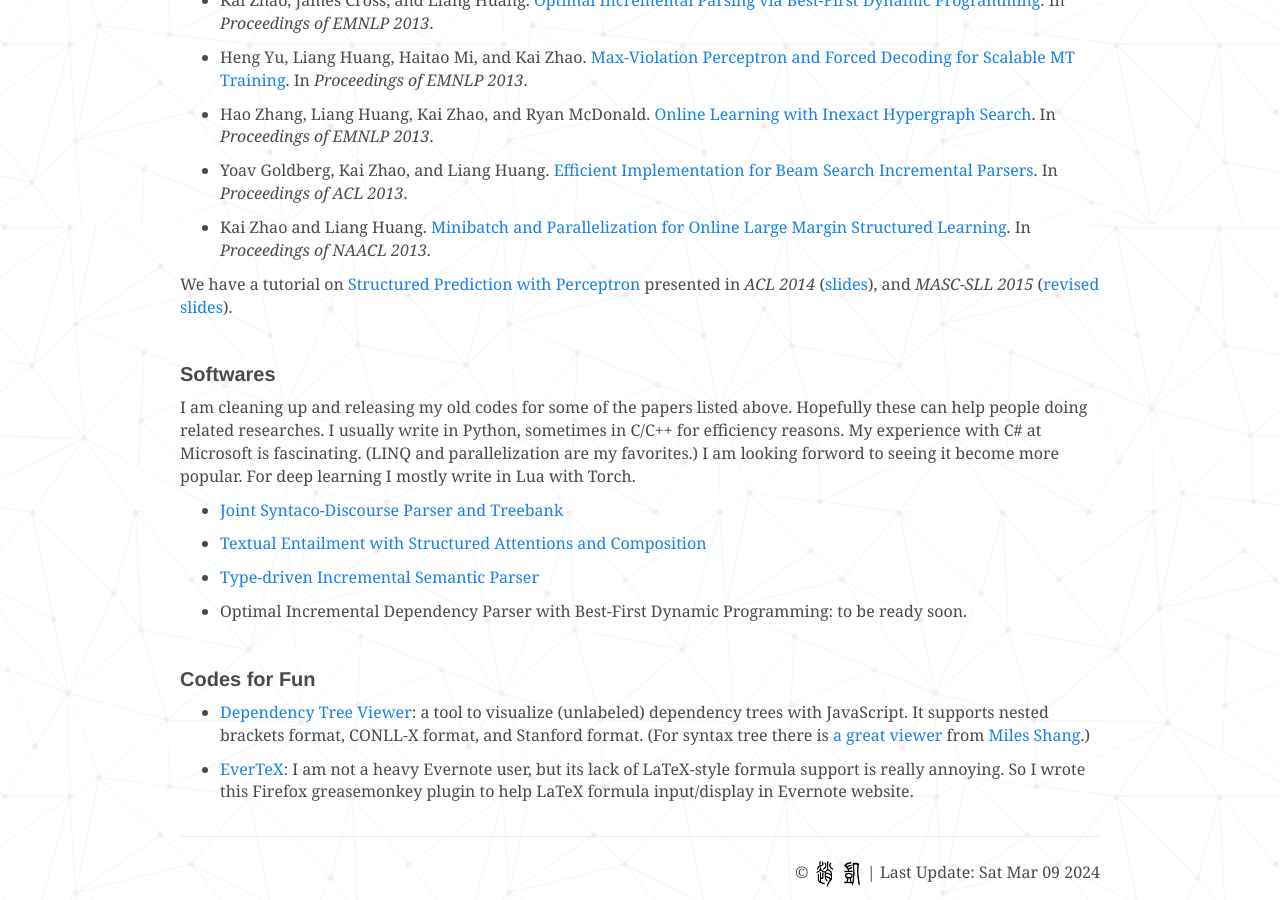
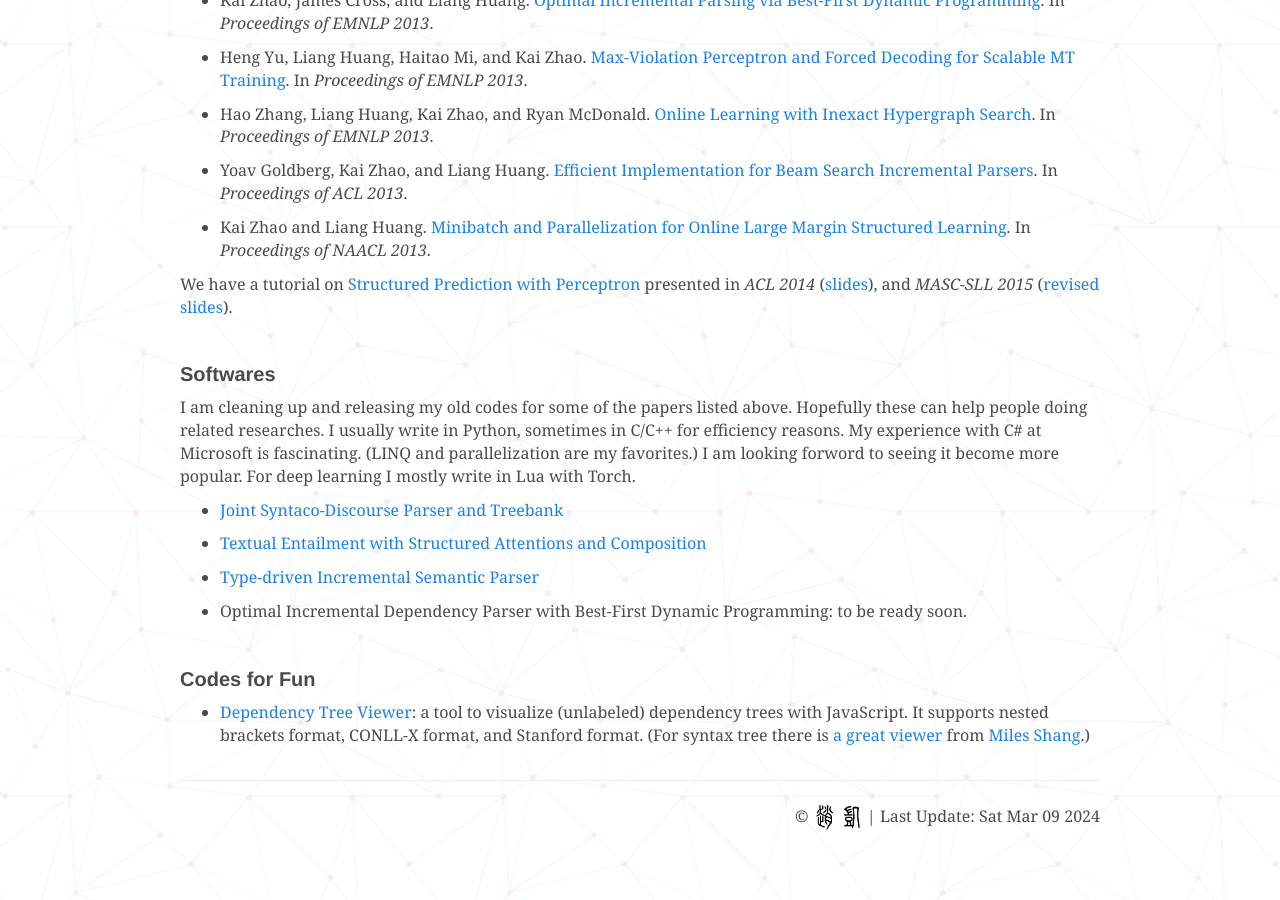
Before and after one commit to kaayy/kaayy.github.io, a Jekyll site: the page built from index.md, in a window 1280 px wide and 900 px high, scrolled down 1280 px. Built offline with Jekyll 4.4.1, drawn with Linux system fonts in a browser that asks for light colours; nearby versions of some CDN libraries.

Commit message:
Update index.md

```diff
--- a/index.md
+++ b/index.md
@@ -96,5 +96,3 @@ I am cleaning up and releasing my old codes for some of the papers listed above.
 #### Codes for Fun
 
 * [Dependency Tree Viewer](deptreeviewer): a tool to visualize (unlabeled) dependency trees with JavaScript. It supports nested brackets format, CONLL-X format, and Stanford format. (For syntax tree there is [a great viewer](http://mshang.ca/syntree/) from [Miles Shang](http://mshang.ca/).)
-
-* [EverTeX](http://github.com/kaayy/everTex): I am not a heavy Evernote user, but its lack of LaTeX-style formula support is really annoying. So I wrote this Firefox greasemonkey plugin to help LaTeX formula input/display in Evernote website.
```
